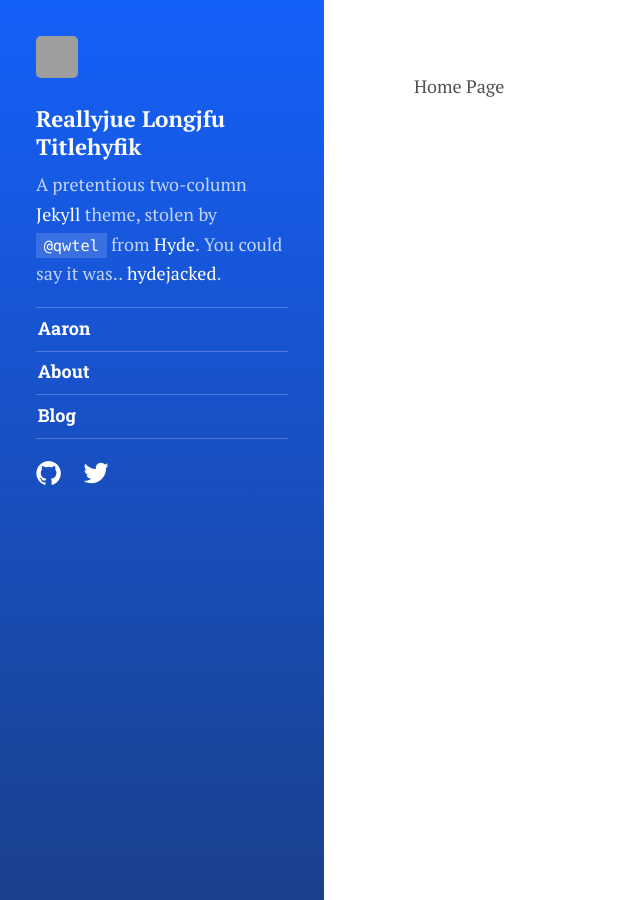
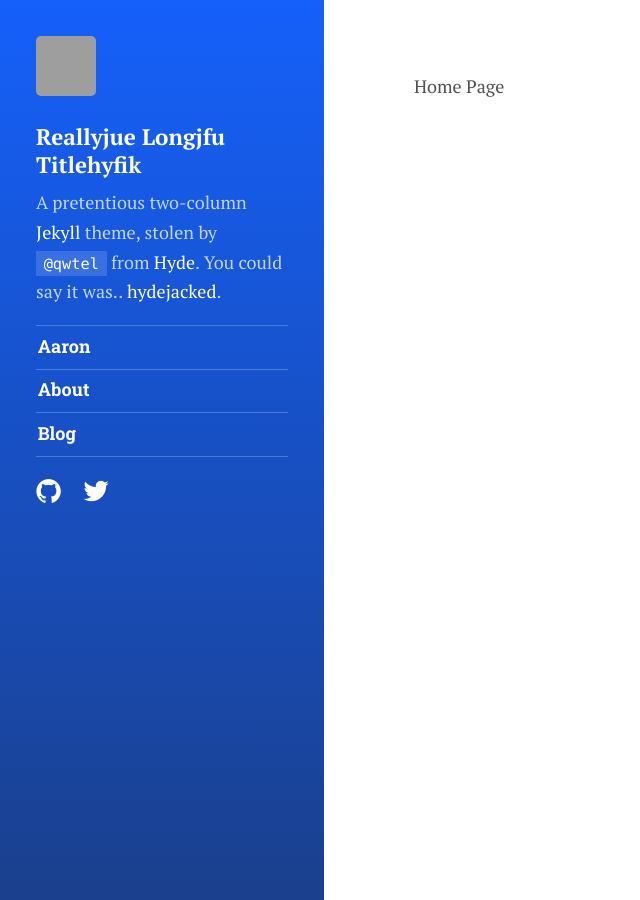
Before and after one commit to mike1d/mike1d.github.io, a Jekyll site: the page built from index.html, in a window 1280 px wide. Shown: the whole page, without its empty margins (0-640 px from the left). Built offline with Jekyll 4.4.1, drawn with Linux system fonts in a browser that asks for light colours; some web fonts are replaced.

Commit message:
Update sidebar.html

```diff
--- a/_includes/sidebar.html
+++ b/_includes/sidebar.html
@@ -22,7 +22,7 @@
   <div class="container">
     <div class="sidebar-about">
       {% if site.author.photo %}
-        <img src="{{ site.author.photo }}" height="42" width="42">
+        <img src="{{ site.author.photo }}" height="60" width="60" text-align: center>
       {% endif %}
 
       <h3><a href="{{ site.baseurl }}/">{{ site.title }}</a></h3>
```
